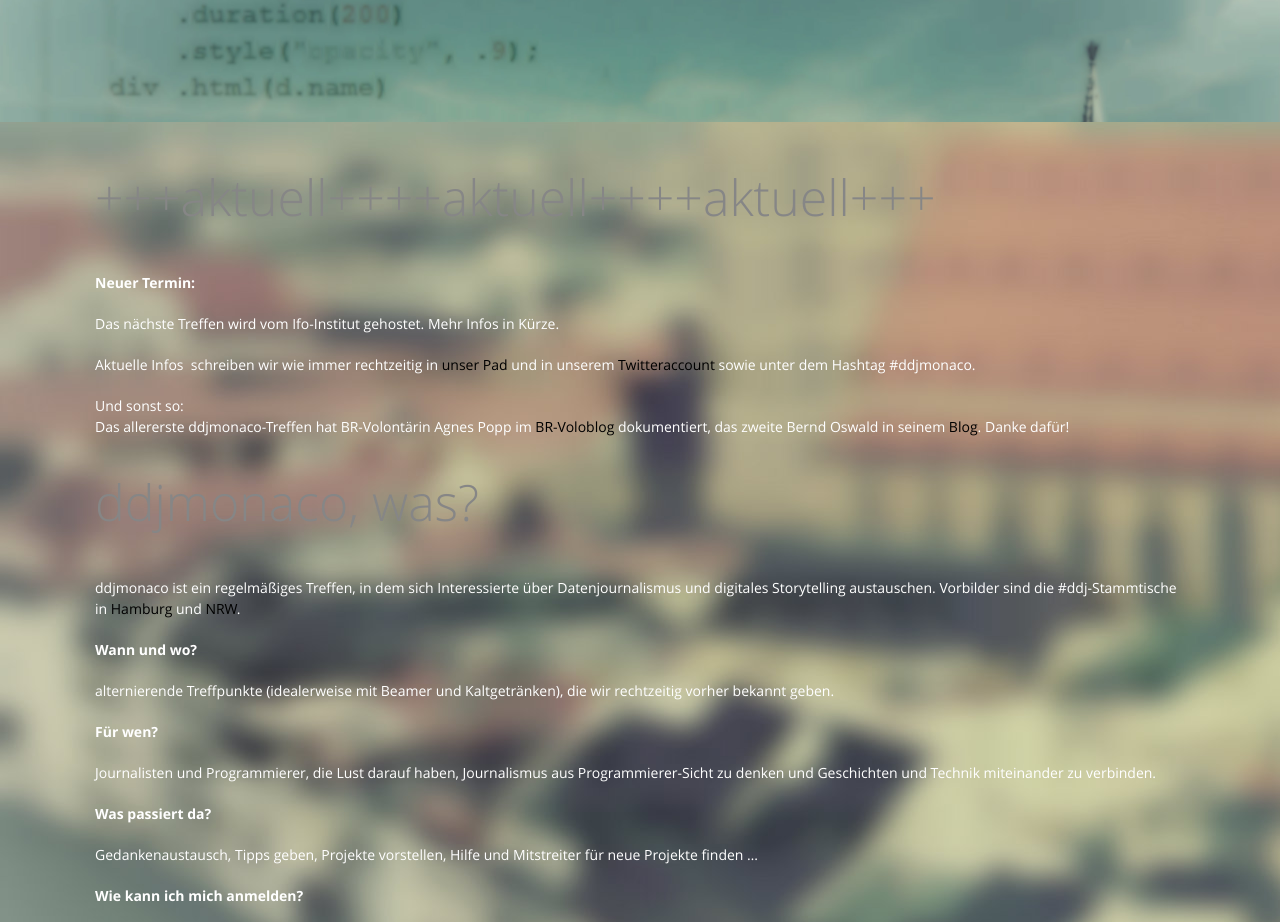
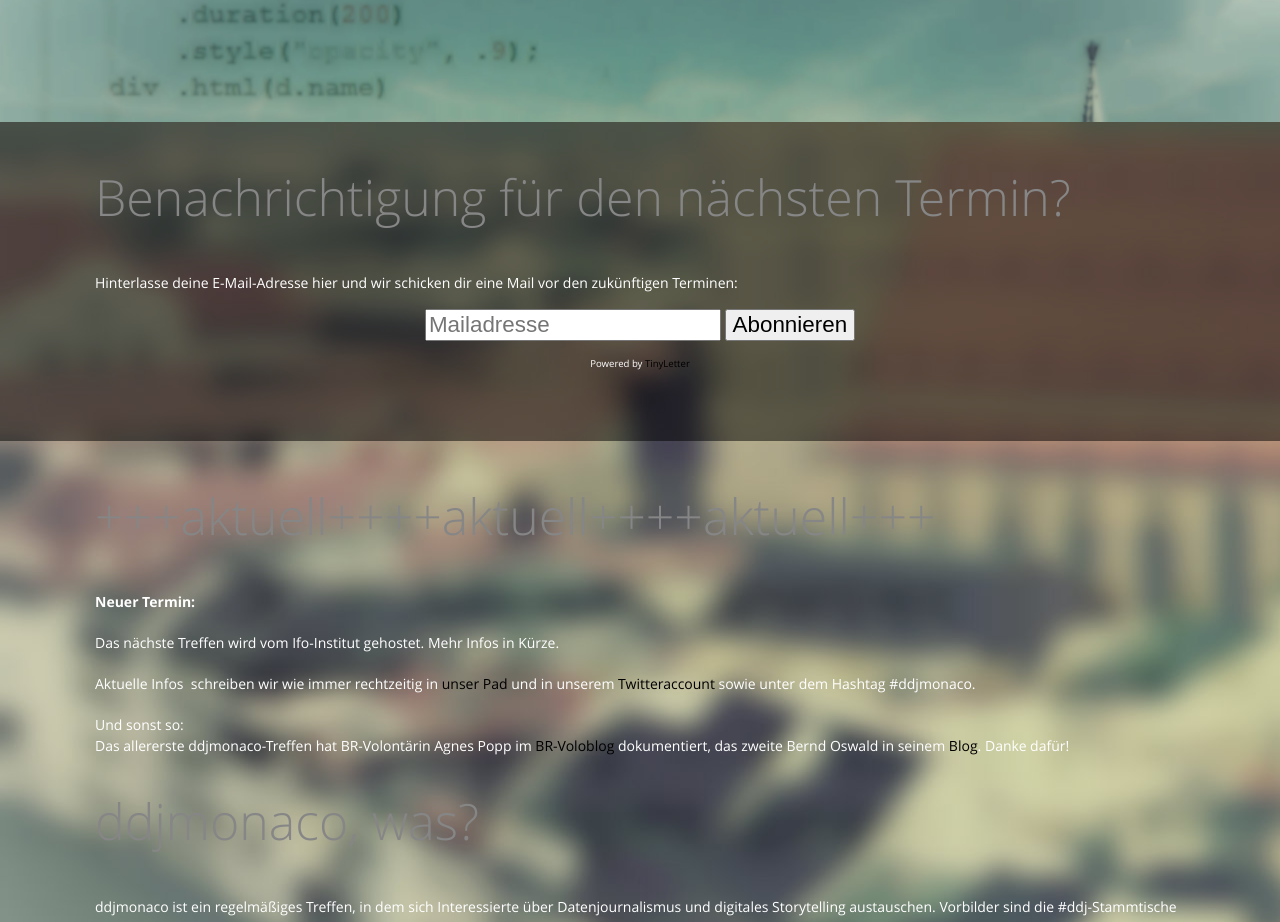
Before and after one commit to ddjmonaco/ddj-monaco.de, a plain HTML site: page index.html in a window 1280 px wide. Shown: the part 940-1862 px from the top of the page. Drawn offline with Linux system fonts and the light colour scheme.

Commit message:
add tinyletter signup form

```diff
--- a/assets/style.css
+++ b/assets/style.css
@@ -992,6 +992,30 @@ section.main .post:last-child {
 	margin: 20px 0;
 }
 
+section.newslettersection {
+	margin: 0;
+	background: rgba(0,0,0,0.5);
+}
+
+.newsletterwrapper {
+	margin: 0 auto;
+    padding: 50px 20px;
+    color: #fff;
+}
+
+.nl-small {
+	font-size: 0.6rem;
+}
+
+.newsletterform {
+	text-align: center;
+	margin: 1rem auto;
+}
+
+.nl-input, .nl-submit {
+	font-size: 1.4rem;
+	margin-bottom: 1rem;
+}
 
 /************************ Contact Form ************************/
 
--- a/index.html
+++ b/index.html
@@ -66,7 +66,26 @@
       </header>
     </div>
 
+    <section class="newslettersection">
+      <div class="newsletterwrapper block grid4">
+        <!-- begin .newsletter -->
+        <article class="post-99 page type-page status-publish hentry newsletterblock">
+          <h2 class="post-title">Benachrichtigung für den nächsten Termin?</h2>
+          <div class="post-content">
+            <p>Hinterlasse deine E-Mail-Adresse hier und wir schicken dir eine Mail vor den zukünftigen Terminen:</p>
+            <form class="newsletterform" action="https://tinyletter.com/ddjmonaco" method="post" target="popupwindow" onsubmit="window.open('https://tinyletter.com/ddjmonaco', 'popupwindow', 'scrollbars=yes,width=800,height=600');return true">
+              <input class="nl-input" type="text" name="emailaddress" placeholder="Mailadresse" />
+              <input type="hidden" value="1" name="embed"/>
+              <button class="nl-submit" type="submit" value="Subscribe">Abonnieren</button>
+              <p class="nl-small">Powered by <a href="http://tinyletter.com">TinyLetter</a></p>
+            </form>
+          </div>
+        </article>
+      </div>
+    </section>
+
     <section class="main block grid4">
+
       <!-- begin .post -->
       <article class="post-71 page type-page status-publish hentry">
         <h2 class="post-title">+++aktuell++++aktuell++++aktuell+++</h2>
```
